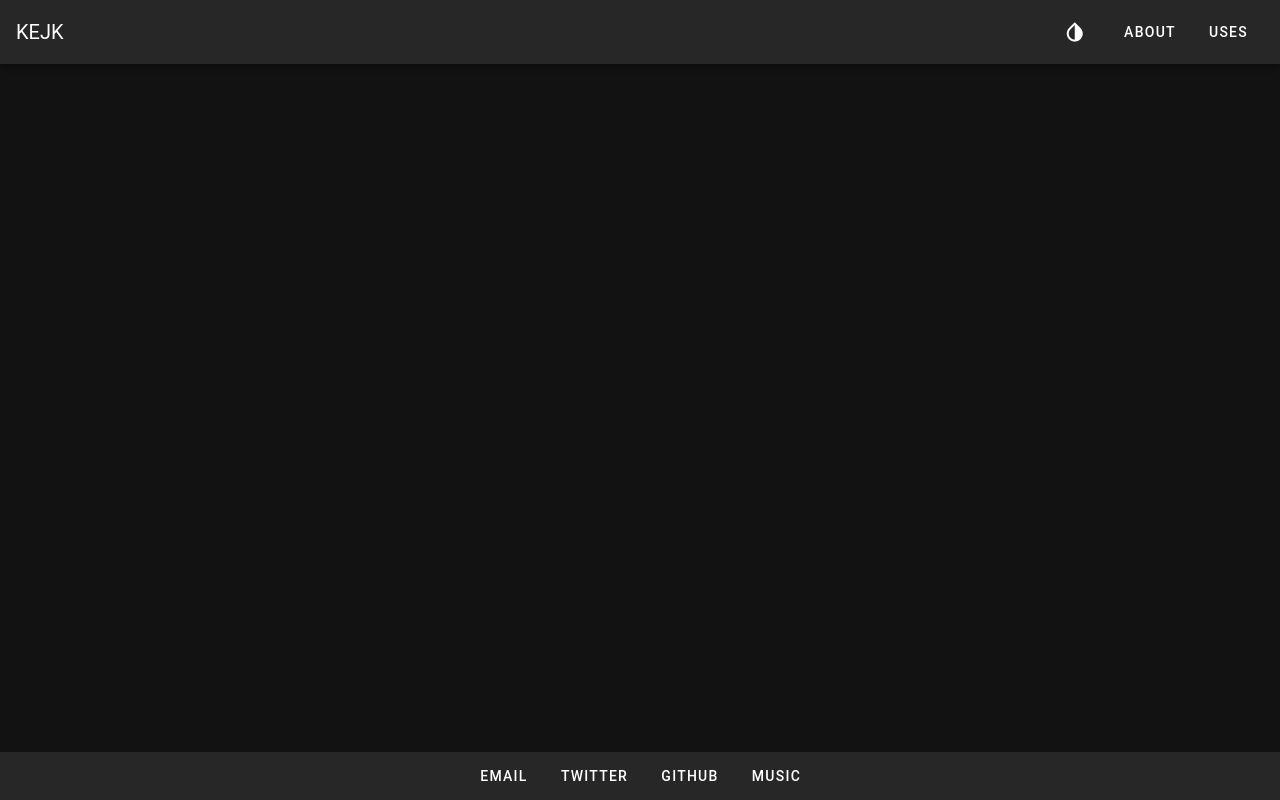
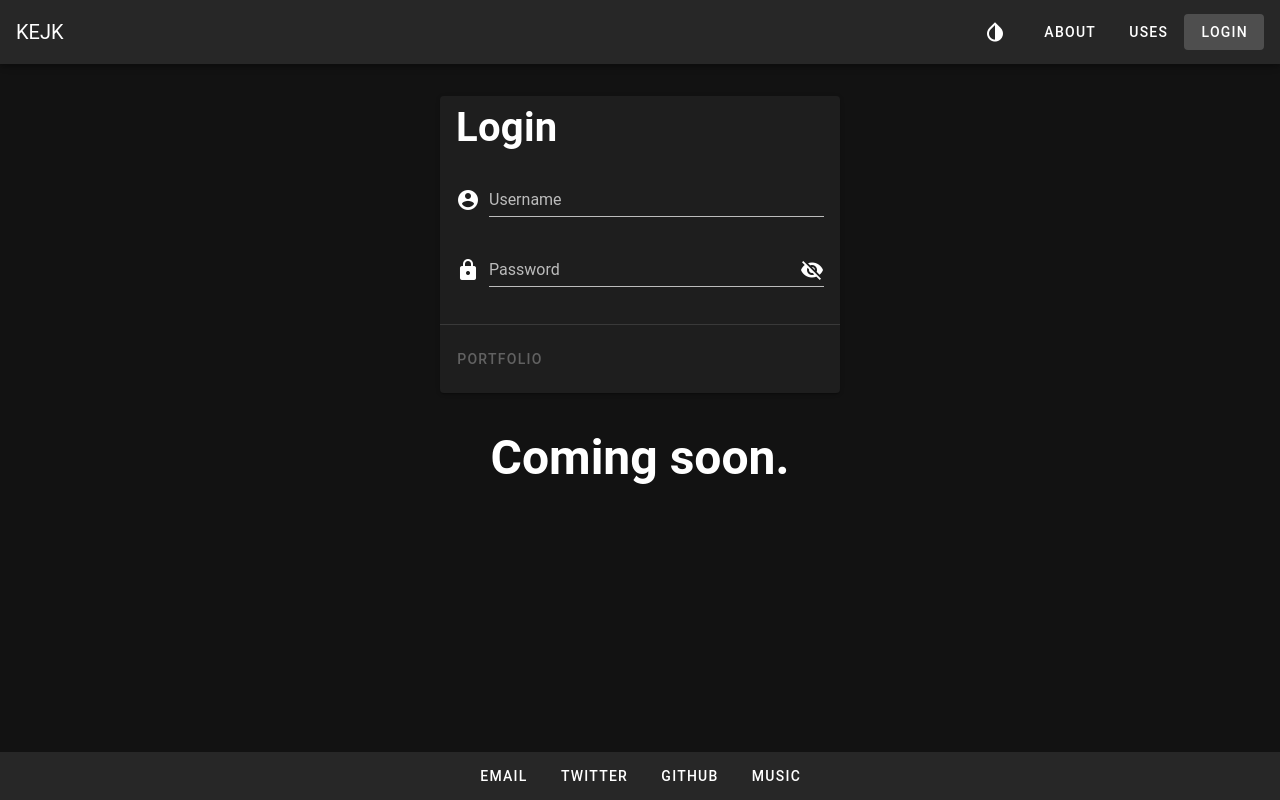
Before and after one commit to kemiljk/kejk_vue_rebuild, a Vue app: page /login in a window 1280 px wide. Built offline with nearby package versions, Linux system fonts and the light colour scheme.

Commit message:
Added in login page in preparation for portfolio additions

```diff
--- a/public/index.html
+++ b/public/index.html
@@ -5,8 +5,8 @@
   <meta charset="utf-8">
   <meta http-equiv="X-UA-Compatible" content="IE=edge">
   <meta name="viewport" content="width=device-width,initial-scale=1.0">
-  <link rel="icon" href="./src/assets/favicon.ico">
-  <link rel="apple-touch-icon" href="./src/assets/bookmark.png" />
+  <link rel="icon" href="/src/assets/favicon.ico">
+  <link rel="apple-touch-icon" href="/src/assets/bookmark.png" />
   <!-- Facebook OG tags and iOS-friendly sharing -->
   <meta property="og:url" content="https://www.kejk.co" />
   <meta property="og:title" content="KEJK" />
--- a/src/App.vue
+++ b/src/App.vue
@@ -47,6 +47,10 @@ export default {
         {
           label: "Uses",
           url: "/uses"
+        },
+        {
+          label: "Login",
+          url: "/login"
         }
       ]
     };
--- a/src/router/index.js
+++ b/src/router/index.js
@@ -13,6 +13,16 @@ const routes = [
     path: '/uses',
     name: 'Uses',
     component: () => import('../views/Uses.vue')
+  },
+  {
+    path: '/login',
+    name: 'Login',
+    component: () => import('../views/Login.vue')
+  },
+  {
+    path: '/portfolio',
+    name: 'Portfolio',
+    component: () => import('../views/Portfolio.vue')
   }
 ]
 
--- a/src/views/About.vue
+++ b/src/views/About.vue
@@ -102,12 +102,7 @@ export default {
 
   data() {
     return {
-      links: [
-        {
-          label: "Uses",
-          url: "/uses"
-        }
-      ]
+      //
     };
   }
 };
--- /dev/null
+++ b/src/views/Login.vue
@@ -0,0 +1,58 @@
+<template>
+  <v-container>
+    <v-card width="400" class="mx-auto mt-5">
+      <v-card-title class="pb-0">
+        <h1 class="mb-6">Login</h1>
+      </v-card-title>
+      <v-card-text>
+        <v-form>
+          <v-text-field label="Username" prepend-icon="mdi-account-circle" />
+          <v-text-field
+            :type="showPassword ? 'text' : 'password'"
+            label="Password"
+            prepend-icon="mdi-lock"
+            :append-icon="showPassword ? 'mdi-eye' : 'mdi-eye-off'"
+            @click:append="showPassword = !showPassword"
+          />
+        </v-form>
+      </v-card-text>
+      <v-divider></v-divider>
+      <v-card-actions>
+          <v-btn
+          color="blue--text"
+          v-for="link in links"
+          :key="`${link.label}--portfolio-link`"
+          class="my-2"
+          text
+          :to="link.url"
+          disabled
+        >{{ link.label }}
+        </v-btn>
+      </v-card-actions>
+    </v-card>
+    <v-row>
+        <v-col>
+            <h1 class="display-2 font-weight-bold mb-3 mt-10 mx-auto" aria-label="intro to Karl">Coming soon.
+            </h1>
+        </v-col>
+    </v-row>
+  </v-container>
+</template>
+
+<script>
+export default {
+  name: "Login",
+
+  data() {
+    return {
+      showPassword: false,
+      links: [
+        {
+          label: "Portfolio",
+          url: "/portfolio"
+        },
+      ]
+    };
+  }
+};
+</script>
--- /dev/null
+++ b/src/views/Portfolio.vue
@@ -0,0 +1,27 @@
+<template>
+  <v-container>
+      <v-row class="text-left">
+        <v-col>
+            <h1 class="display-2 font-weight-bold mb-3 mt-10" aria-label="intro to Karl">Coming soon.
+            </h1>
+        </v-col>
+    </v-row>
+  </v-container>
+</template>
+
+<script>
+export default {
+  name: "Portfolio",
+
+  data() {
+    return {
+      links: [
+        {
+          label: "Portfolio",
+          url: "/portfolio"
+        },
+      ]
+    };
+  }
+};
+</script>
```
